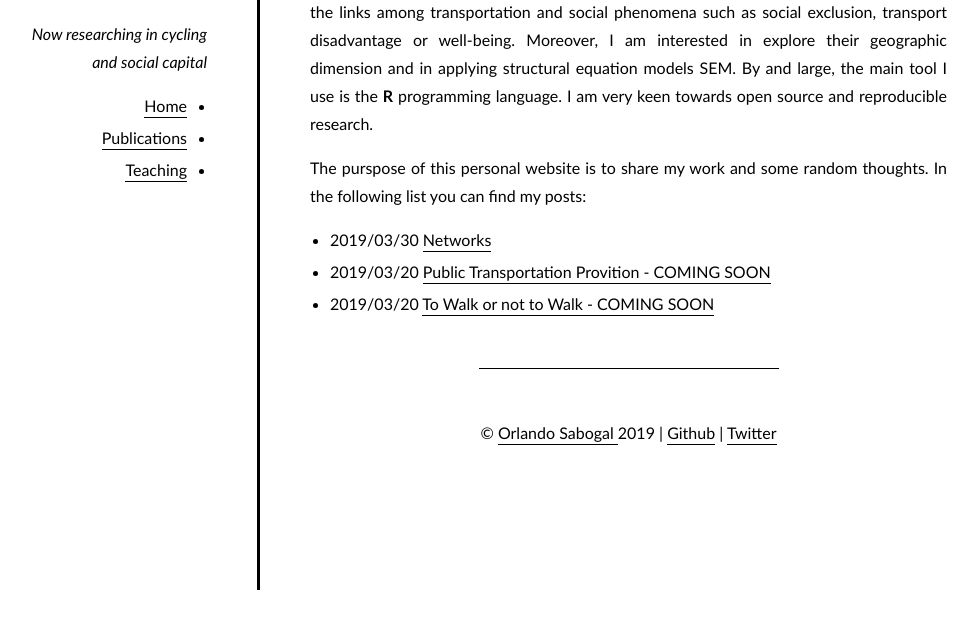
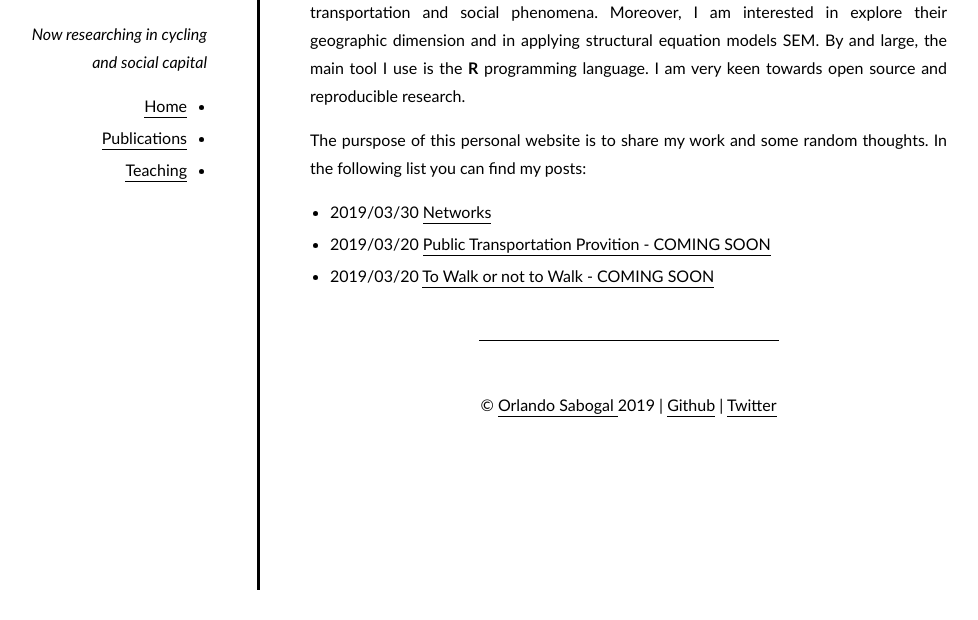
Before and after one commit to orlando-sabogal/orlando-sabogal.github.io, a plain HTML site: page index.html in a window 1280 px wide. Shown: the part 180-800 px from the top of the page, without its empty margins (163-1141 px from the left). Drawn offline with nearby package versions, Linux system fonts and the light colour scheme; some packages are replaced by stand-ins of ours.

Commit message:
I made a modification to the intro

```diff
--- a/index.html
+++ b/index.html
@@ -73,7 +73,7 @@
 
 <p>Climate change and the reduction of inequalities are two of the most important challenges of our time. Directly or indirectly my work turns around these two themes.</p>
 
-<p>I am engaged to <em>&ldquo;social transport&rdquo;</em> and urban development with a focus on understanding the links among transportation and social phenomena such as social exclusion, transport disadvantage or well-being. Moreover, I am interested in explore their geographic dimension and in applying structural equation models SEM. By and large, the main tool I use is the <strong>R</strong> programming language. I am very keen towards open source and reproducible research.</p>
+<p>I am engaged to study urban development with a focus on understanding the links among transportation and social phenomena. Moreover, I am interested in explore their geographic dimension and in applying structural equation models SEM. By and large, the main tool I use is the <strong>R</strong> programming language. I am very keen towards open source and reproducible research.</p>
 
 <p>The purspose of this personal website is to share my work and some random thoughts. In the following list you can find my posts:</p>
 
```
Also changed, not shown: sitemap.xml (+5 -5 lines).
